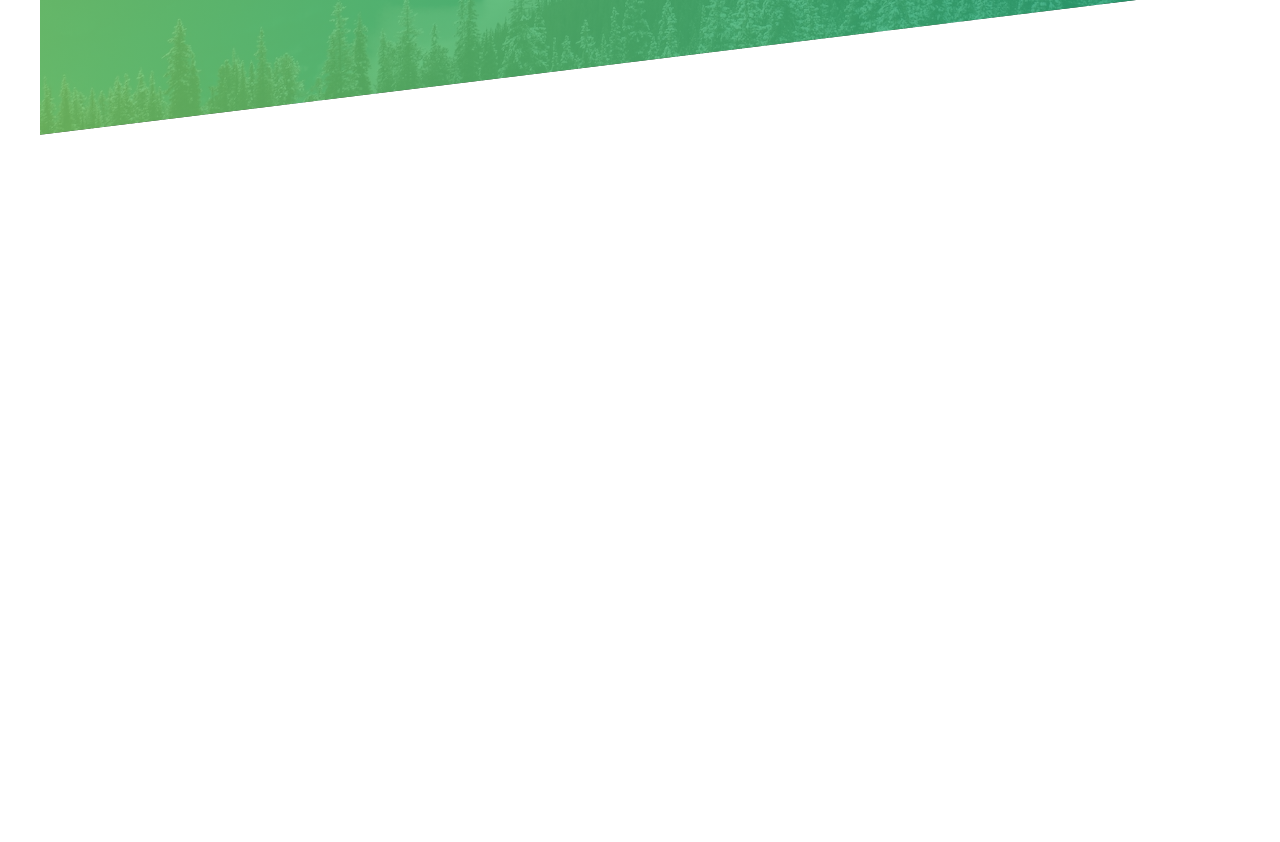
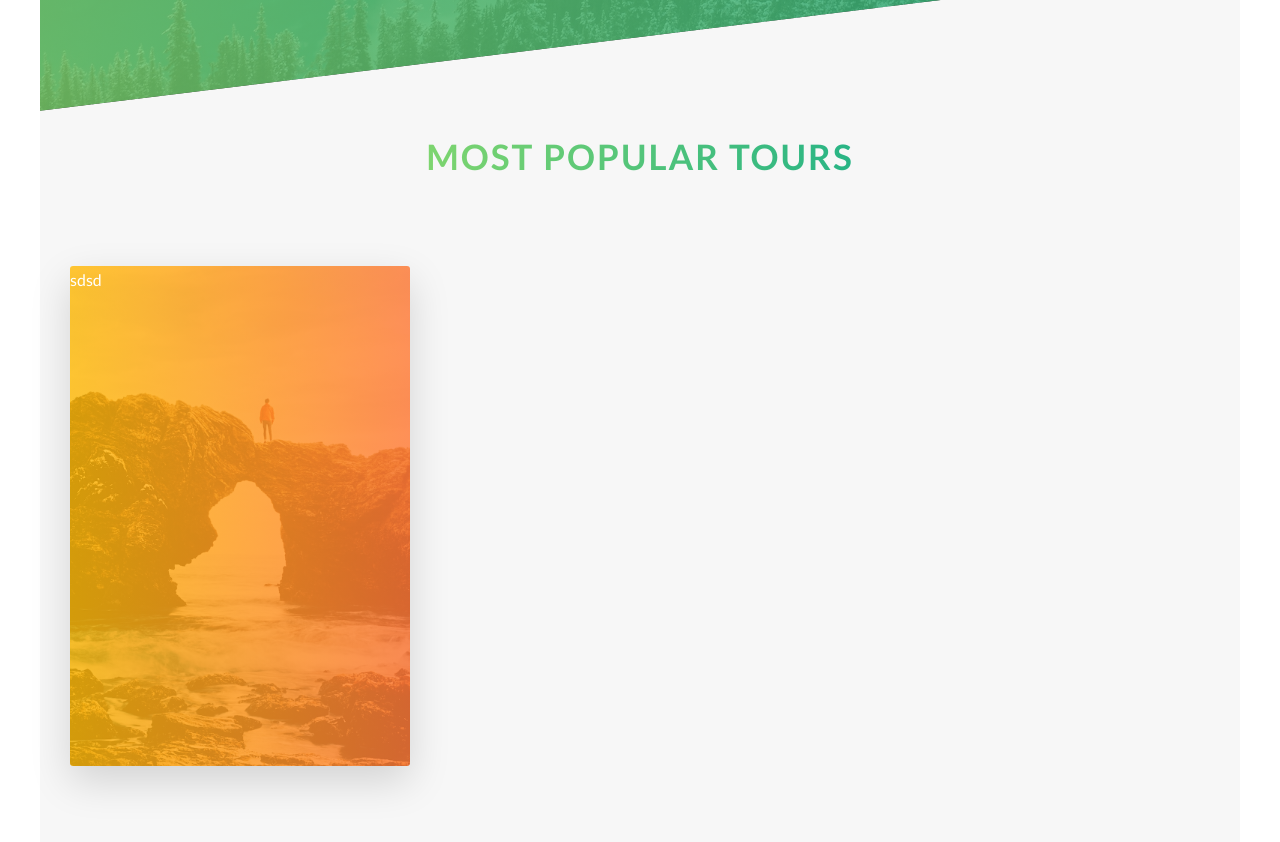
Before and after one commit to hossamg-122/Natours, a website: page index.html in a window 1280 px wide. Shown: the part 2300-3142 px from the top of the page. Before the commit the page ends 2924 px from the top, so only its background shows below. Drawn offline with Linux system fonts and the light colour scheme.

Commit message:
feature: tours section

```diff
--- a/index.html
+++ b/index.html
@@ -126,6 +126,30 @@
           </div>
         </div>
       </section>
+      <section class="section-tours">
+        <div class="u-center-text ">
+          <h2 class="heading-secondary u-mb-lg ">most popular tours</h2>
+        </div>
+        <div class="row">
+          <div class="col-1-of-3">
+            <div class="card">
+              <div class="card__side card__side--front">
+
+                  sdsd
+
+              </div>
+              <div class="card__side card__side--back card__side--back--1">
+
+                  back
+
+              </div>
+
+            </div>
+          </div>
+          <div class="col-1-of-3"></div>
+          <div class="col-1-of-3"></div>
+        </div>
+      </section>
     </main>
 
     <section class="grid-test">
--- a/sass/abstracts/_variables.scss
+++ b/sass/abstracts/_variables.scss
@@ -6,6 +6,8 @@ $color-grey-dark: #777;
 $color-grey-light-1:#F7F7F7;
 $color-white: #fff;
 $color-black: #000;
+$color-secondary-light: #ffb900;
+$color-secondary-dark: #ff7730;
 
 //Fonts
 $default-font-size:1.6rem;
--- /dev/null
+++ b/sass/components/_card.scss
@@ -0,0 +1,46 @@
+.card {
+  perspective: 150rem;
+  -moz-perspective: 150rem;
+  position: relative;
+  height: 50rem;
+
+  &__side {
+    border-radius: .3rem;
+    box-shadow: 0 1.5rem 4rem rgba($color: #000000, $alpha: .15);
+    position: absolute;
+    top: 0;
+    left: 0;
+    backface-visibility: hidden;
+    width: 100%;
+    height: 50rem;
+    transition: all ease 1s;
+    &--front {
+      background-image: linear-gradient(
+          to right,
+          rgba($color-secondary-light, 0.8),
+          rgba($color-secondary-dark, 0.8)
+        ),
+        url(../../img/nat-5.jpg);
+      background-size: cover;
+      background-position: top;
+      //  z-index: 1;
+    }
+    &--back {
+      transform: rotateY(180deg);
+      &--1 {
+        background-image: linear-gradient(
+          to right bottom,
+          $color-secondary-light,
+          $color-secondary-dark
+        );
+      }
+    }
+  }
+  &:hover &__side--front {
+    transform: rotateY(-180deg);
+  }
+  &:hover &__side--back {
+    transform: rotateY(0);
+    //  z-index: 2;
+  }
+}
--- a/sass/main.scss
+++ b/sass/main.scss
@@ -11,3 +11,4 @@
 @import "./layout/grid";
 @import "./components/composition";
 @import "./components/_feature-box";
+@import "./components/card";
--- a/sass/pages/_home.scss
+++ b/sass/pages/_home.scss
@@ -14,10 +14,14 @@
   background-position: top;
   padding: 25rem 0;
   transform: skewY(-7deg);
-  margin-top: -12vh;
-& > * {
-  transform: skewY(7deg);
+  margin-top: -12rem;
+  & > * {
+    transform: skewY(7deg);
+  }
+  // clip-path: polygon(0 20%,100% 0,100% 80%,0 100%);
 }
- // clip-path: polygon(0 20%,100% 0,100% 80%,0 100%);
-
+.section-tours {
+  background-color: $color-grey-light-1;
+  padding: 20rem 0;
+  margin-top: -11rem;
 }
```
Also changed, not shown: css/style.css.
